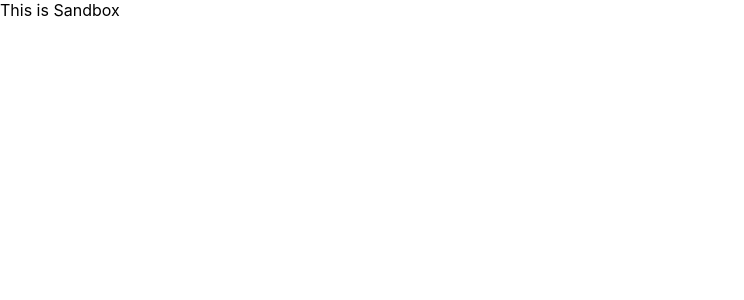
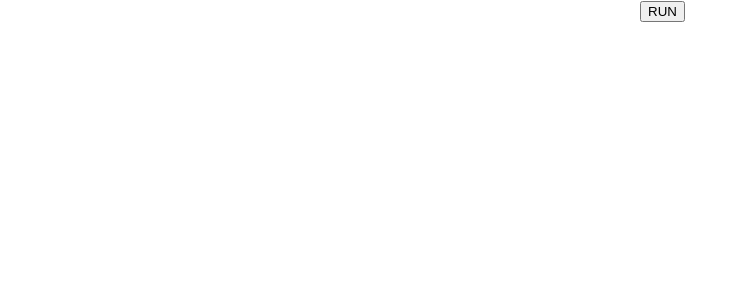
Before and after one commit to kdnakt/effective-react-hooks-study, a React (Create React App) app in the folder sandbox-editor/: page / in a window 1280 px wide. Shown: the top 300 px of the page, without its empty margins (0-744 px from the left). Built offline with nearby package versions, Linux system fonts and the light colour scheme.

Commit message:
add EditorDiv

```diff
--- a/sandbox-editor/src/components/Sandbox.tsx
+++ b/sandbox-editor/src/components/Sandbox.tsx
@@ -1,5 +1,7 @@
 import React from 'react';
 import styled from 'styled-components';
+
+import { useSandbox } from './SandboxHooks';
 
 const SandboxDiv = styled.div`
   width: 100vw;
@@ -8,10 +10,19 @@ const SandboxDiv = styled.div`
   grid-template-columns: 50% 50%;
 `;
 
+const EditorDiv = styled.div`
+  width: 50vw;
+  height: 100vw;
+`;
+
 const Sandbox: React.FC = () => {
+  const { editorDiv } = useSandbox();
   return (
     <SandboxDiv>
-      This is Sandbox
+      <EditorDiv style={{ gridColumn: '1/2' }} ref={editorDiv}/>
+      <div style={{ gridColumn: '2/2' }}>
+        <button>RUN</button>
+      </div>
     </SandboxDiv>
   );
 };
--- /dev/null
+++ b/sandbox-editor/src/components/SandboxHooks.ts
@@ -0,0 +1,7 @@
+import React from 'react';
+
+export const useSandbox = () => {
+  const editorDiv = React.useRef<HTMLDivElement>(null);
+
+  return { editorDiv };
+};
```
